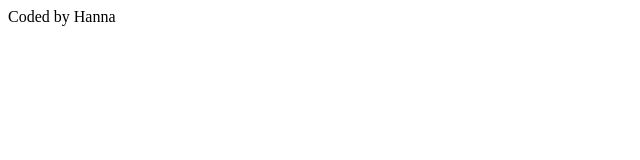
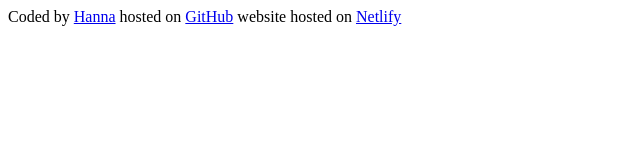
Before and after one commit to antuanettaV/meteo, a plain HTML site: page index.html in a window 1280 px wide. Shown: the whole page, without its empty margins (0-640 px from the left). Drawn offline with Linux system fonts and the light colour scheme.

Commit message:
Added links to the footer

```diff
--- a/index.html
+++ b/index.html
@@ -7,6 +7,10 @@
 </head>
 <body>
 <title>Weather App</title>
-<footer>Coded by Hanna</footer>
+<footer>
+    Coded by <a href = "https://github.com/antuanettaV" target ="_blank">
+     Hanna</a> hosted on <a href="https://github.com/antuanettaV/meteo" target ="_blank">GitHub</a>
+    website hosted on <a href = "https://meteo-projectapp.netlify.app/" target ="_blank"> Netlify</a>
+ </footer>
 </body>
 </html>
```
